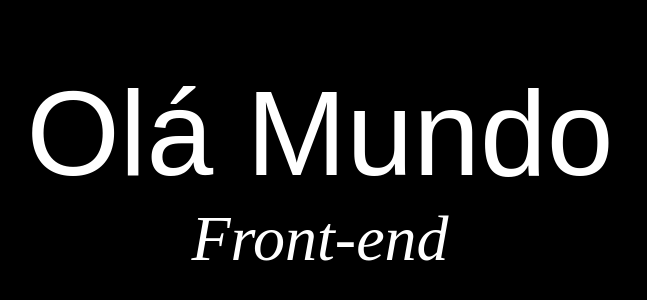
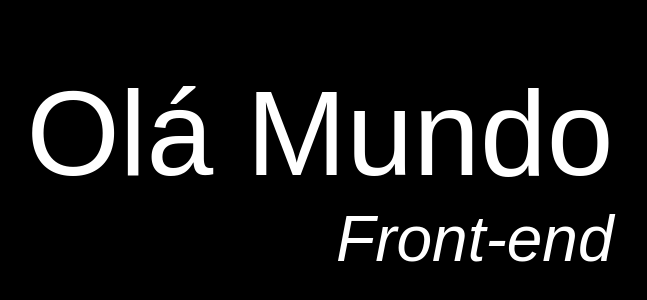
Before and after one commit to morlandini1/primeiro-codigo-2025, a plain HTML site: page index.html in a window 1280 px wide. Shown: the part 230-530 px from the top of the page, without its empty margins (320-967 px from the left). Drawn offline with Linux system fonts and the light colour scheme.

Commit message:
concluido

```diff
--- a/index.html
+++ b/index.html
@@ -8,8 +8,10 @@
 </head>
 <body>
     <div class="container">
-        <h1>Olá Mundo</h1>
-        <p>Front-end</p>
+        <h1>
+            Olá Mundo
+            <p>Front-end</p>
+        </h1>
     </div>
 </body>
 </html>
--- a/style.css
+++ b/style.css
@@ -20,6 +20,7 @@ body {
     font-size: 120px;
     font-weight: 400;
     font-family: sans-serif;
+    text-align: end;
 }
 .container p {
     color: white;
```
